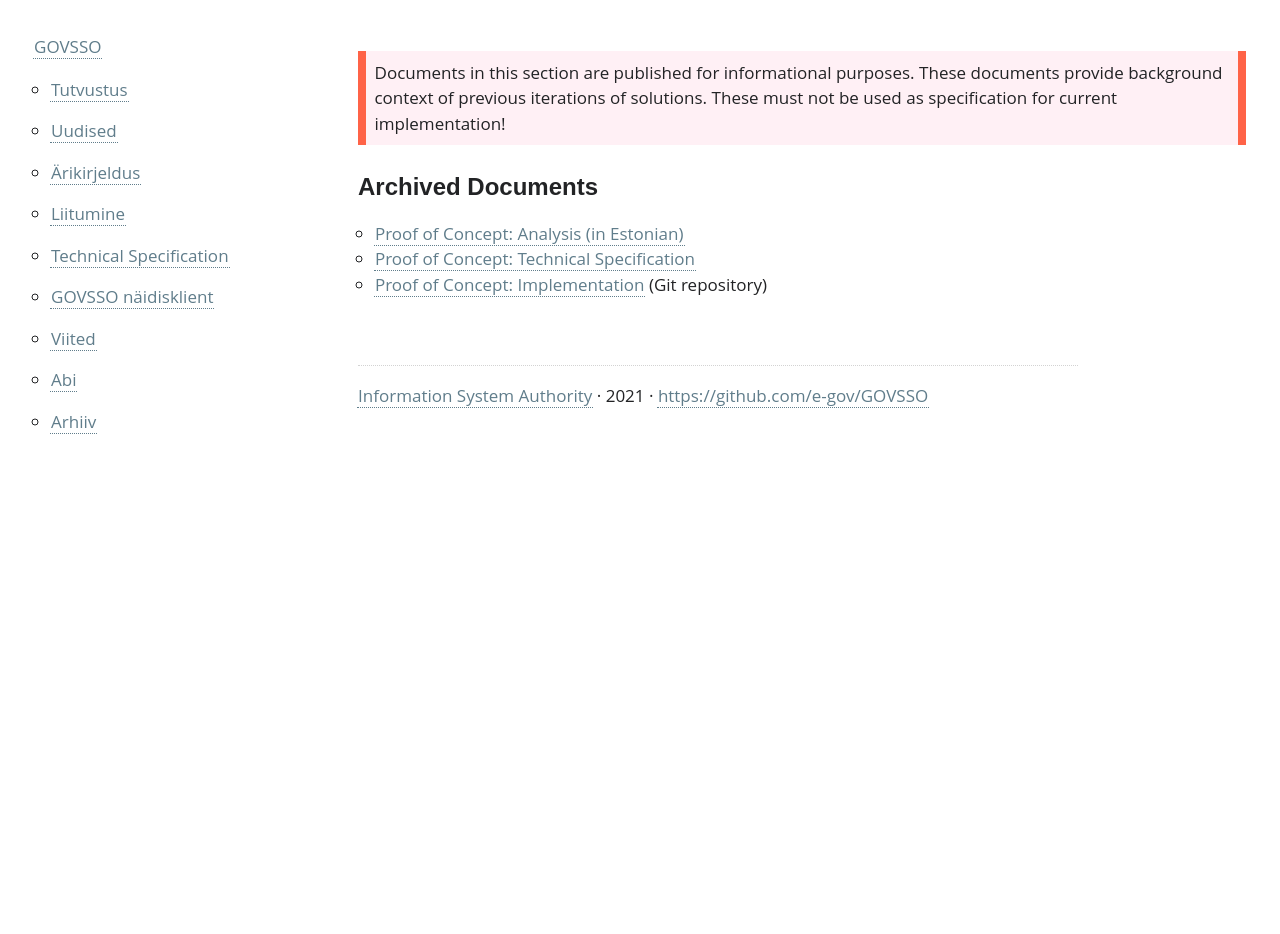
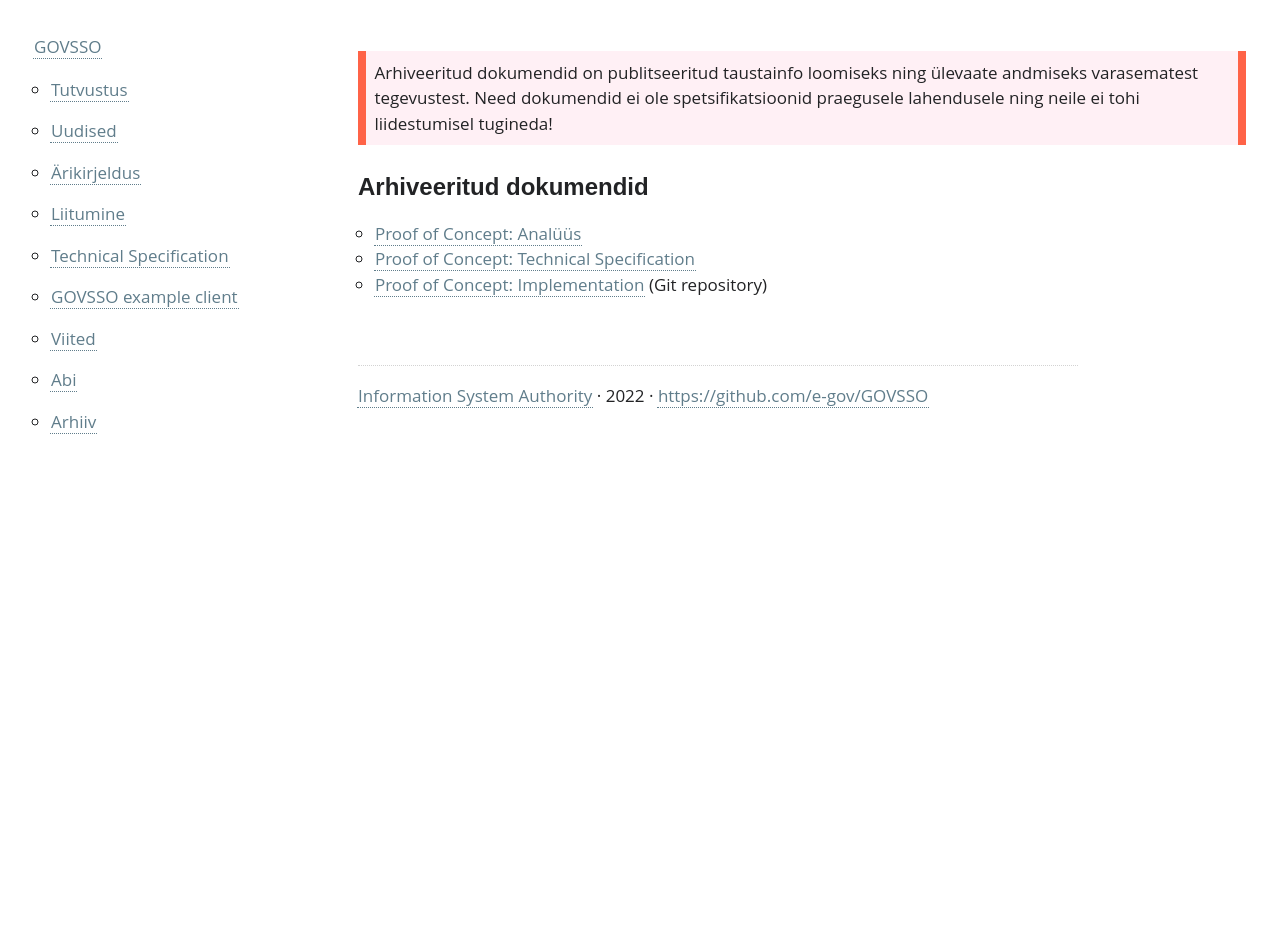
Before and after one commit to e-gov/GOVSSO, a Jekyll site: the page built from Archive.md, in a window 1280 px wide. Built offline with Jekyll 4.4.1, drawn with Linux system fonts in a browser that asks for light colours.

Commit message:
AUT-936 unify and update the content

```diff
--- a/Archive.md
+++ b/Archive.md
@@ -2,11 +2,11 @@
 permalink: Archive
 ---
 
-Documents in this section are published for informational purposes. These documents provide background context of previous iterations of solutions. These must not be used as specification for current implementation!
+Arhiveeritud dokumendid on publitseeritud taustainfo loomiseks ning ülevaate andmiseks varasematest tegevustest. Need dokumendid ei ole spetsifikatsioonid praegusele lahendusele ning neile ei tohi liidestumisel tugineda!
 {: .adv}
 
-# Archived Documents
+# Arhiveeritud dokumendid
 
-- [Proof of Concept: Analysis (in Estonian)](ArchivedPocAnalysis)
+- [Proof of Concept: Analüüs](ArchivedPocAnalysis)
 - [Proof of Concept: Technical Specification](ArchivedPocTechnicalSpecification)
 - [Proof of Concept: Implementation](https://github.com/e-gov/GOVSSO-POC) (Git repository)
--- a/_data/Menu.yml
+++ b/_data/Menu.yml
@@ -8,7 +8,7 @@
   url: "/Application"
 - title: "Technical Specification"
   url: "/TechnicalSpecification"
-- title: "GOVSSO näidisklient"
+- title: "GOVSSO example client"
   url: "/Example"
 - title: "Viited"
   url: "/References"
--- a/_includes/Footer.html
+++ b/_includes/Footer.html
@@ -1,6 +1,6 @@
 <div class='jalus'>
   <p>
-    <a href='https://www.ria.ee'>Information System Authority</a> · 2021 ·
+    <a href='https://www.ria.ee'>Information System Authority</a> · 2022 ·
     <a href='{{site.repo }}'>{{ site.repo }}</a>
   </p>
 </div>
```
Also changed, not shown: Example.md (+2 -2 lines), Faq.md (+8 -8 lines).
